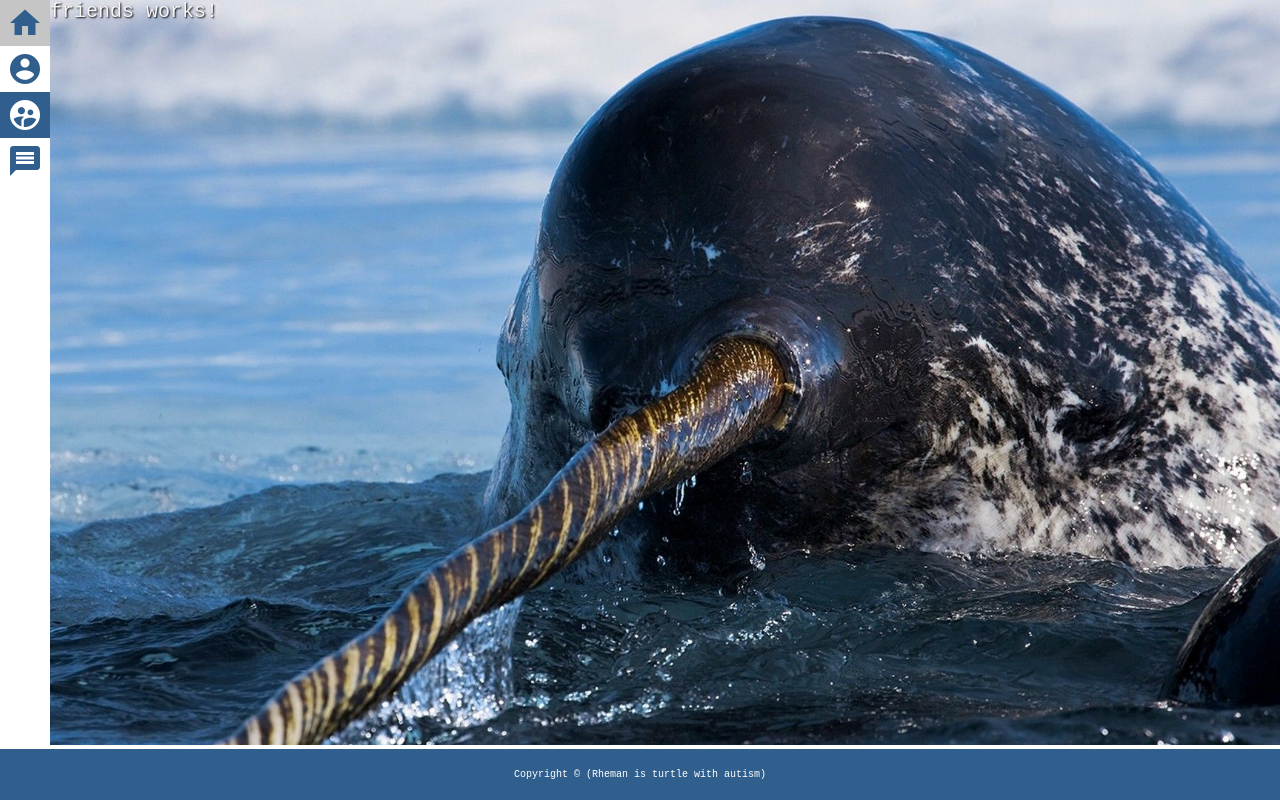
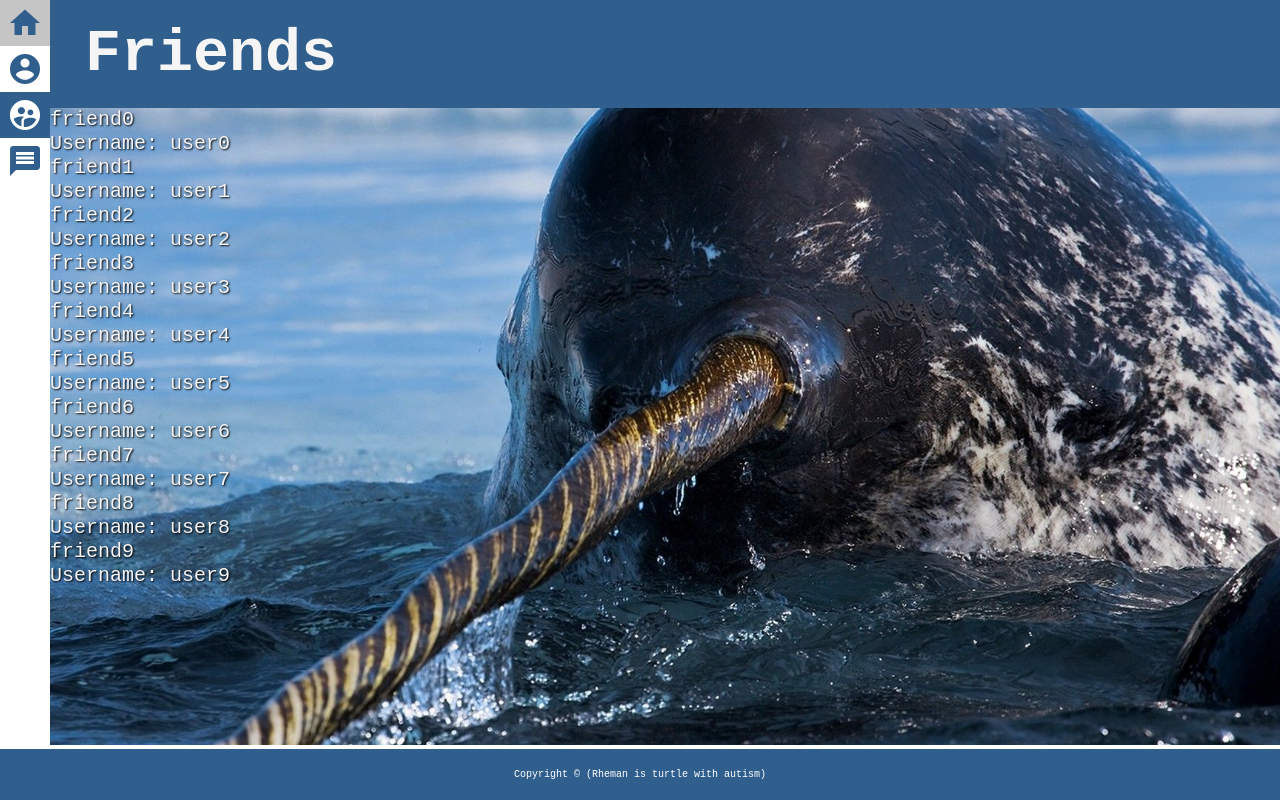
Before and after one commit to Huhspaniel/favorite-animal, an Angular app: page /friends in a window 1280 px wide. Built offline with nearby package versions, Linux system fonts and the light colour scheme.

Commit message:
Added heading to friends page Generate list of placeholder friends

```diff
--- a/src/app/friends/friends.component.html
+++ b/src/app/friends/friends.component.html
@@ -1,3 +1,9 @@
-<p>
-  friends works!
-</p>
+<header>
+	<h2>Friends</h2>
+</header>
+<main>
+	<div class="user" *ngFor="let friend of friends">
+		<p>{{ friend.name }}</p>
+		<p>Username: {{ friend.username }}</p>
+	</div>
+</main>
--- a/src/app/friends/friends.component.ts
+++ b/src/app/friends/friends.component.ts
@@ -1,15 +1,26 @@
 import { Component, OnInit } from '@angular/core';
 
 @Component({
-  selector: 'app-friends',
-  templateUrl: './friends.component.html',
-  styleUrls: ['./friends.component.scss']
+	selector: 'app-friends',
+	templateUrl: './friends.component.html',
+	styleUrls: ['./friends.component.scss']
 })
 export class FriendsComponent implements OnInit {
 
-  constructor() { }
+	friends: object[] = [];
 
-  ngOnInit() {
-  }
+	constructor() {
+		for (let i = 0; i < 10; i++) {
+			this.friends.push(
+				{
+					name: `friend${i}`,
+					username: `user${i}`,
+				}
+			);
+		}
+	}
+
+	ngOnInit() {
+	}
 
 }
--- a/src/styles.scss
+++ b/src/styles.scss
@@ -12,14 +12,22 @@ body {
 .content {
 	margin: 0 0 55px 50px;
 }
+h1, h2 {
+	margin: 0;
+	font-weight: 600;
+}
 h1 {
     padding: 40px;
-	margin: 0;
-    text-align: center;
-    font-size: 100px;
-    text-transform: uppercase;
-    font-weight: 600;
-    letter-spacing: 5px;
+	text-align: center;
+	font-size: 100px;
+	letter-spacing: 5px;
+	text-transform: uppercase;
+}
+h2 {
+	padding: 20px 35px;
+	font-size: 60px;
+	background-color: #305f8d;
+	text-shadow: none;
 }
 p {
     line-height: 1.2;
@@ -44,6 +52,10 @@ p {
         font-size: 75px;
 		padding: 30px;
     }
+	h2 {
+		padding: 20px;
+		font-size: 45px;
+	}
     p {
         font-size: 17px;
     }
```
